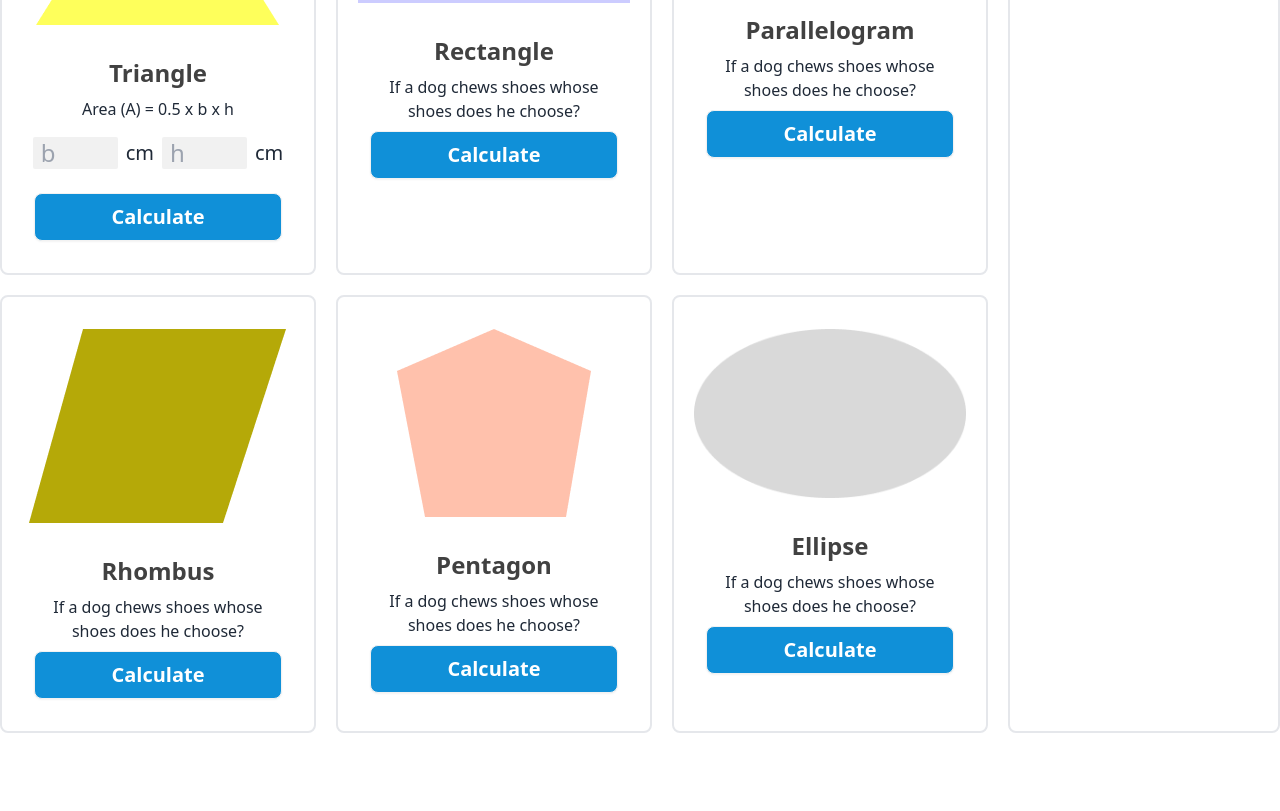
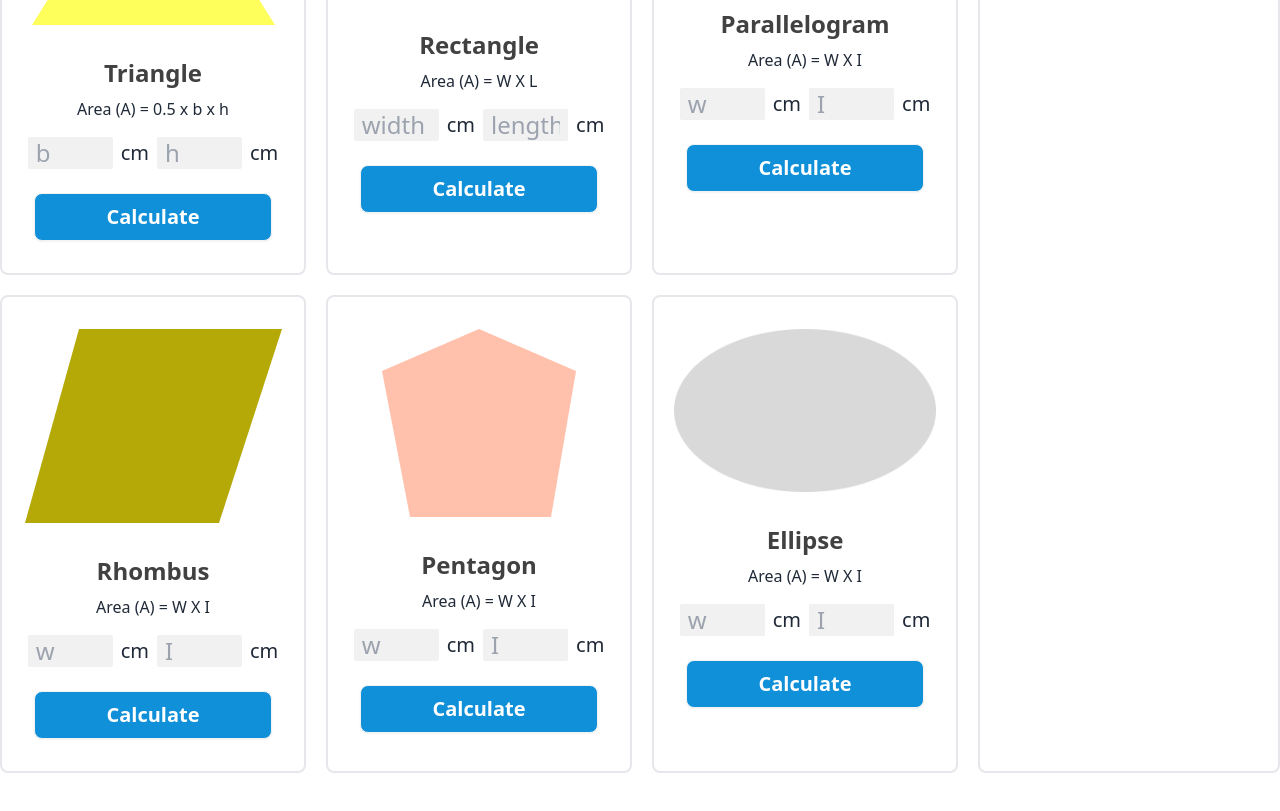
Before and after one commit to jakareya76/geometry-genius, a plain HTML site: page index.html in a window 1280 px wide. Shown: the part 243-1054 px from the top of the page. Before the commit the page ends 1016 px from the top, so only its background shows below. Drawn offline with nearby package versions, Linux system fonts and the light colour scheme.

Commit message:
create triangle function and rectangle function

```diff
--- a/index.html
+++ b/index.html
@@ -18,7 +18,7 @@
       <section class="container mx-auto my-10 flex flex-col gap-5 md:flex-row">
         <!-- shape card container -->
         <div class="grid grid-cols-1 lg:grid-cols-2 xl:grid-cols-3 gap-5">
-          <!-- Card -->
+          <!--Triangle Card -->
           <div class="card text-center border-2 border-gray-200 rounded-lg">
             <figure>
               <img
@@ -60,7 +60,7 @@
             </div>
           </div>
 
-          <!-- Card -->
+          <!--Rectangle Card -->
           <div class="card text-center border-2 border-gray-200 rounded-lg">
             <figure>
               <img
@@ -74,15 +74,31 @@
                 Rectangle
               </h2>
               <div>
-                <p>If a dog chews shoes whose shoes does he choose?</p>
+                <p>Area (A) = W X L</p>
+                <div class="flex items-center justify-center gap-2 my-4">
+                  <input
+                    id="rectangle-width"
+                    class="w-[85px] text-2xl px-2 bg-[#F1F1F1] rounded-sm outline-none"
+                    type="text"
+                    placeholder="width"
+                  />
+                  <span class="text-xl">cm</span>
+                  <input
+                    id="rectangle-length"
+                    class="w-[85px] text-2xl px-2 bg-[#F1F1F1] rounded-sm outline-none"
+                    type="text"
+                    placeholder="length"
+                  />
+                  <span class="text-xl">cm</span>
                 </div>
-              <div class="card-actions justify-end">
+              </div>
+
               <button
                 class="btn bg-[#1090D8] text-white text-xl w-full hover:bg-[#3c708f]"
+                onclick="calculateRectangleArea()"
               >
                 Calculate
               </button>
-              </div>
             </div>
           </div>
 
@@ -100,15 +116,30 @@
                 Parallelogram
               </h2>
               <div>
-                <p>If a dog chews shoes whose shoes does he choose?</p>
+                <p>Area (A) = W X I</p>
+                <div class="flex items-center justify-center gap-2 my-4">
+                  <input
+                    id="rectangle-base"
+                    class="w-[85px] text-2xl px-2 bg-[#F1F1F1] rounded-sm outline-none"
+                    type="text"
+                    placeholder="w"
+                  />
+                  <span class="text-xl">cm</span>
+                  <input
+                    id="rectangle-height"
+                    class="w-[85px] text-2xl px-2 bg-[#F1F1F1] rounded-sm outline-none"
+                    type="text"
+                    placeholder="I"
+                  />
+                  <span class="text-xl">cm</span>
                 </div>
-              <div class="card-actions justify-end">
+              </div>
+
               <button
                 class="btn bg-[#1090D8] text-white text-xl w-full hover:bg-[#3c708f]"
               >
                 Calculate
               </button>
-              </div>
             </div>
           </div>
 
@@ -122,15 +153,30 @@
                 Rhombus
               </h2>
               <div>
-                <p>If a dog chews shoes whose shoes does he choose?</p>
+                <p>Area (A) = W X I</p>
+                <div class="flex items-center justify-center gap-2 my-4">
+                  <input
+                    id="rectangle-base"
+                    class="w-[85px] text-2xl px-2 bg-[#F1F1F1] rounded-sm outline-none"
+                    type="text"
+                    placeholder="w"
+                  />
+                  <span class="text-xl">cm</span>
+                  <input
+                    id="rectangle-height"
+                    class="w-[85px] text-2xl px-2 bg-[#F1F1F1] rounded-sm outline-none"
+                    type="text"
+                    placeholder="I"
+                  />
+                  <span class="text-xl">cm</span>
                 </div>
-              <div class="card-actions justify-end">
+              </div>
+
               <button
                 class="btn bg-[#1090D8] text-white text-xl w-full hover:bg-[#3c708f]"
               >
                 Calculate
               </button>
-              </div>
             </div>
           </div>
 
@@ -148,15 +194,30 @@
                 Pentagon
               </h2>
               <div>
-                <p>If a dog chews shoes whose shoes does he choose?</p>
+                <p>Area (A) = W X I</p>
+                <div class="flex items-center justify-center gap-2 my-4">
+                  <input
+                    id="rectangle-base"
+                    class="w-[85px] text-2xl px-2 bg-[#F1F1F1] rounded-sm outline-none"
+                    type="text"
+                    placeholder="w"
+                  />
+                  <span class="text-xl">cm</span>
+                  <input
+                    id="rectangle-height"
+                    class="w-[85px] text-2xl px-2 bg-[#F1F1F1] rounded-sm outline-none"
+                    type="text"
+                    placeholder="I"
+                  />
+                  <span class="text-xl">cm</span>
                 </div>
-              <div class="card-actions justify-end">
+              </div>
+
               <button
                 class="btn bg-[#1090D8] text-white text-xl w-full hover:bg-[#3c708f]"
               >
                 Calculate
               </button>
-              </div>
             </div>
           </div>
 
@@ -170,15 +231,30 @@
                 Ellipse
               </h2>
               <div>
-                <p>If a dog chews shoes whose shoes does he choose?</p>
+                <p>Area (A) = W X I</p>
+                <div class="flex items-center justify-center gap-2 my-4">
+                  <input
+                    id="rectangle-base"
+                    class="w-[85px] text-2xl px-2 bg-[#F1F1F1] rounded-sm outline-none"
+                    type="text"
+                    placeholder="w"
+                  />
+                  <span class="text-xl">cm</span>
+                  <input
+                    id="rectangle-height"
+                    class="w-[85px] text-2xl px-2 bg-[#F1F1F1] rounded-sm outline-none"
+                    type="text"
+                    placeholder="I"
+                  />
+                  <span class="text-xl">cm</span>
                 </div>
-              <div class="card-actions justify-end">
+              </div>
+
               <button
                 class="btn bg-[#1090D8] text-white text-xl w-full hover:bg-[#3c708f]"
               >
                 Calculate
               </button>
-              </div>
             </div>
           </div>
         </div>
@@ -193,5 +269,6 @@
     </main>
 
     <script src="./scripts/triangle.js"></script>
+    <script src="./scripts/rectangle.js"></script>
   </body>
 </html>
--- /dev/null
+++ b/scripts/rectangle.js
@@ -0,0 +1,6 @@
+function calculateRectangleArea() {
+  const rectangleWidthInput = document.getElementById("rectangle-width");
+  const rectangleLengthInput = document.getElementById("rectangle-length");
+
+  //   console.log(rectangleWidthInput, rectangleLengthInput);
+}
--- a/scripts/triangle.js
+++ b/scripts/triangle.js
@@ -8,5 +8,7 @@ function calculateTriangleArea() {
   const base = parseFloat(triangleBaseValue);
   const height = parseFloat(triangleHeightValue);
 
-  console.log(base, height);
+  const area = 0.5 * base * height;
+
+  console.log(area);
 }
```
Lines whose indentation alone changed are shown as unchanged.
